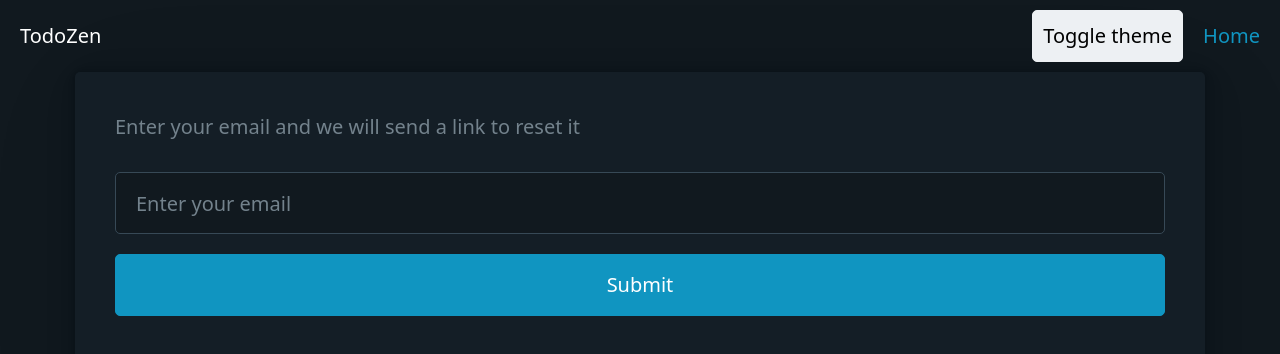
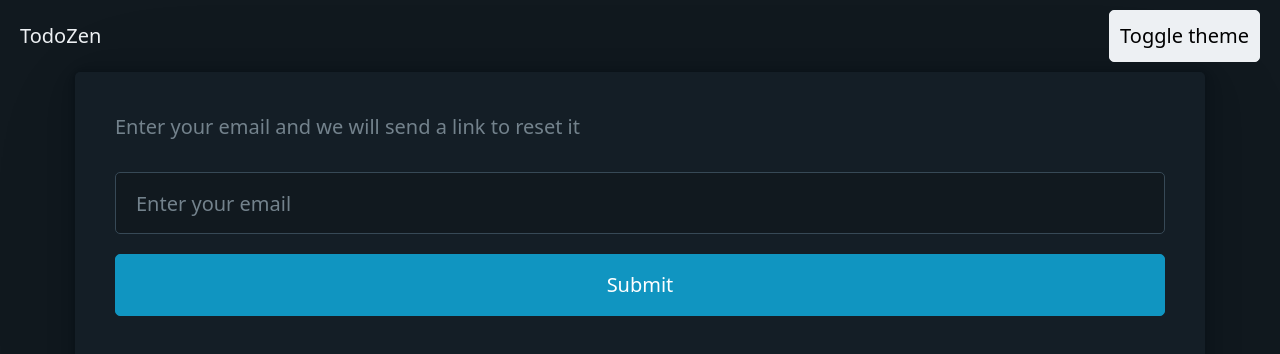
Before and after one commit to shouryaeaga/TodoZen, a SvelteKit app in the folder src/frontend/: page /auth/password-reset in a window 1280 px wide. Shown: the top 354 px of the page. Built offline with nearby package versions, Linux system fonts and the light colour scheme.

Commit message:
Contrast issues

```diff
--- a/src/frontend/src/routes/+page.svelte
+++ b/src/frontend/src/routes/+page.svelte
@@ -202,7 +202,7 @@
 {#if anonymous}
     <nav class="container-fluid">
         <ul>
-            <li><a style="color: white;" href="/">TodoZen</a></li>
+            <li><a aria-label="Back home" class="contrast" href="/">TodoZen</a></li>
         </ul>
         <ul>
             <li><a role="button" href="#toggle" class="contrast theme-switcher" on:click={toggleTheme}>Toggle theme</a></li>
@@ -212,7 +212,7 @@
 {:else}
     <nav class="container-fluid">
         <ul>
-            <li><a style="color: white;" href="/">TodoZen</a></li>
+            <li><a aria-label="Back home" class="contrast" href="/">TodoZen</a></li>
         </ul>
         <ul>
             <li><a role="button" href="#toggle" class="contrast theme-switcher" on:click={toggleTheme}>Toggle theme</a></li>
--- a/src/frontend/src/routes/auth/login/+page.svelte
+++ b/src/frontend/src/routes/auth/login/+page.svelte
@@ -110,13 +110,10 @@
 
 <nav class="container-fluid">
     <ul>
-        <li><a style="color: white;" href="/">TodoZen</a></li>
+        <li><a aria-label="Back home" class="contrast" href="/">TodoZen</a></li>
     </ul>
     <ul>
         <li><a role="button" href="#toggle" class="contrast theme-switcher" on:click={toggleTheme}>Toggle theme</a></li>
-        <li>
-            <a href="/">Home</a>
-        </li>
 
     </ul>
 </nav>
--- a/src/frontend/src/routes/auth/password-reset/+page.svelte
+++ b/src/frontend/src/routes/auth/password-reset/+page.svelte
@@ -114,15 +114,10 @@
 
 <nav class="container-fluid">
     <ul>
-        <li><a style="color: white;" href="/">TodoZen</a></li>
+        <li><a aria-label="Back home" class="contrast" href="/">TodoZen</a></li>
     </ul>
     <ul>
         <li><a role="button" href="#toggle" class="contrast theme-switcher" on:click={toggleTheme}>Toggle theme</a></li>
-        <li>
-
-            <a href="/">Home</a>
-
-        </li>
     </ul>
 </nav>
 
--- a/src/frontend/src/routes/auth/register/+page.svelte
+++ b/src/frontend/src/routes/auth/register/+page.svelte
@@ -139,13 +139,10 @@
 
 <nav class="container-fluid">
     <ul>
-        <li><a style="color: white;" href="/">TodoZen</a></li>
+        <li><a aria-label="Back home" class="contrast" href="/">TodoZen</a></li>
     </ul>
     <ul>
         <li><a role="button" href="#toggle" class="contrast theme-switcher" on:click={toggleTheme}>Toggle theme</a></li>
-        <li>
-            <a href="/">Home</a>
-        </li>
     </ul>
 </nav>
 
```
